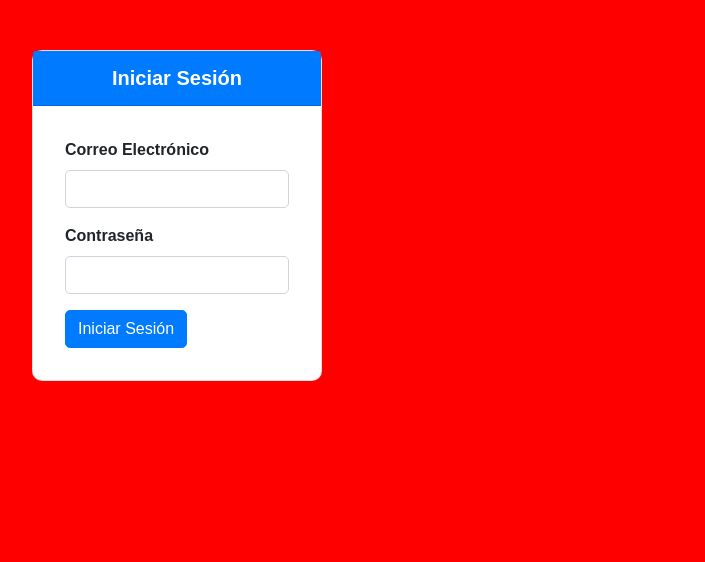
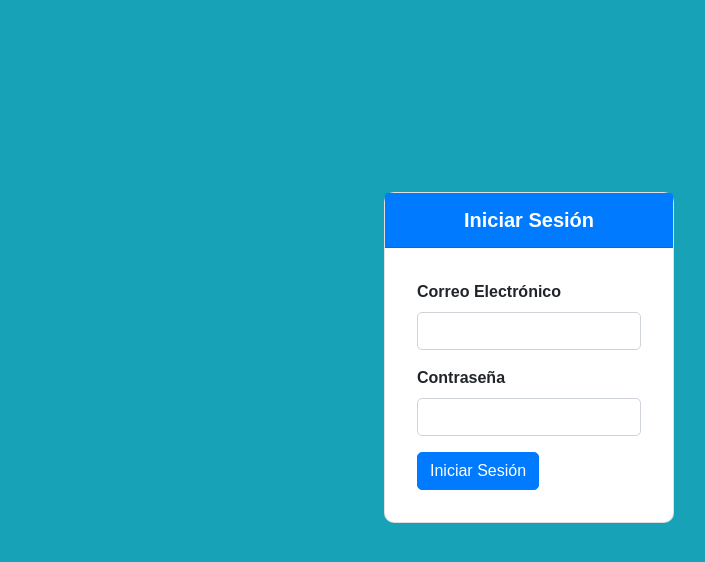
Before and after one commit to TitoJosu23/colegio-de-medicos, a PHP site: page /login.php in a window 1280 px wide. Shown: the top 562 px of the page, without its empty margins (143-848 px from the left). Run offline with PHP 8.4, Linux system fonts and the light colour scheme.

Commit message:
Add files via upload

```diff
--- a/sist1605/src/agremiados/members.php
+++ b/sist1605/src/agremiados/members.php
@@ -39,7 +39,7 @@ $medicos = $stmt->fetchAll();
         .sidebar {
             width: 250px;
             flex-shrink: 0;
-            background-color: #f8f9fa;
+            /* background-color: #f8f9fa; */
             height: 100vh;
             position: fixed;
         }
@@ -70,7 +70,7 @@ $medicos = $stmt->fetchAll();
         }
     </style>
 </head>
-<body>
+<body class="bg-light">
     <?php include '../includes/sidebar.php'; ?>
     <div class="content">
         <h1>Listado de Médicos</h1>
--- a/sist1605/src/agremiados/view_medico.php
+++ b/sist1605/src/agremiados/view_medico.php
@@ -34,6 +34,7 @@ $pagos = $stmt->fetch(PDO::FETCH_ASSOC);
     <link rel="stylesheet" href="../assets/css/styles.css">
     <style>
         body {
+            background-color: #bffffc !important;
             margin:0 auto;
             display: flex;
             min-height: 100vh;
--- a/sist1605/src/assets/css/styles.css
+++ b/sist1605/src/assets/css/styles.css
@@ -7,7 +7,7 @@
 
 body {
     font-family: 'Arial', sans-serif;
-    background-color: #f8f9fa;
+    background-color: #ffffff;
 }
 
 /* Navbar styles */
@@ -62,11 +62,11 @@ body {
 /* Container styles */
 .container {
     margin-top: 50px;
+    /* background-color: red; */
 }
 
 body{
     width: 50%;
-    background-color: red !important;
 }
 
 
--- a/sist1605/src/includes/sidebar.php
+++ b/sist1605/src/includes/sidebar.php
@@ -2,7 +2,7 @@
 <div class="col-md-3 col-lg-2 d-md-block text-white sidebar">
     <div class="text-center mb-4">
         <a href="index.php">
-            <img src="../img/logo.png" alt="Logo" class="img-fluid w-50">
+            <img src="../img/logo.png" alt="Logooo" class="img-fluid w-50">
         </a>
         <p class="mt-2">Colegio de Medicos del Estado Guarico</p>
     </div>
--- a/sist1605/src/login.php
+++ b/sist1605/src/login.php
@@ -38,9 +38,15 @@ if ($_SERVER['REQUEST_METHOD'] === 'POST') {
     <title>Iniciar Sesión - Sistema de Gestión de Agremiados</title>
     <link rel="stylesheet" href="https://stackpath.bootstrapcdn.com/bootstrap/4.5.2/css/bootstrap.min.css">
     <link rel="stylesheet" href="assets/css/styles.css">
+    <style>
+        .container{
+            margin-left: 55% ;
+            margin-top:30%;
+        }
+    </style>
 </head>
-<body>
-    <div class="container">
+<body class="bg-info">
+    <div class="container ">
         <div class="row justify-content-center mt-5">
             <div class="col-md-6">
                 <div class="card">
```
